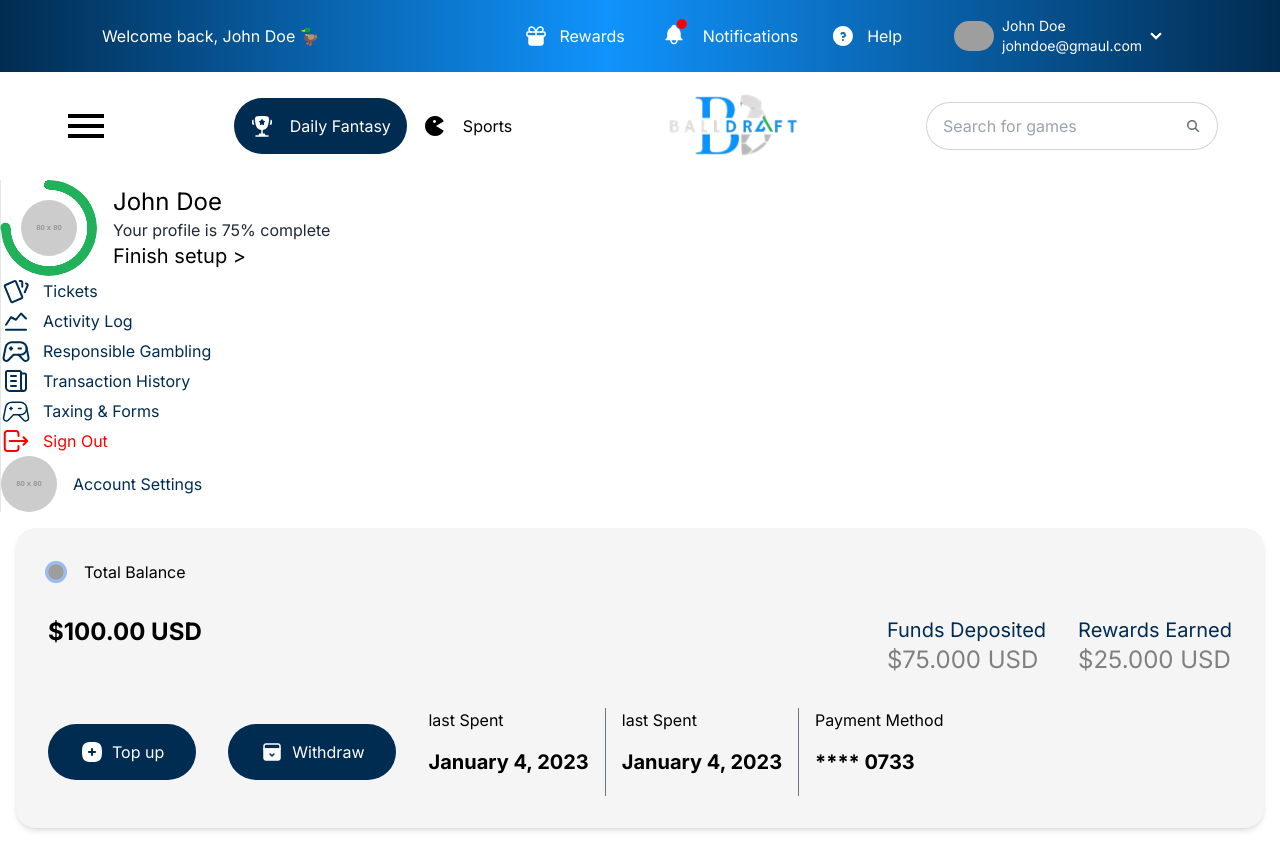
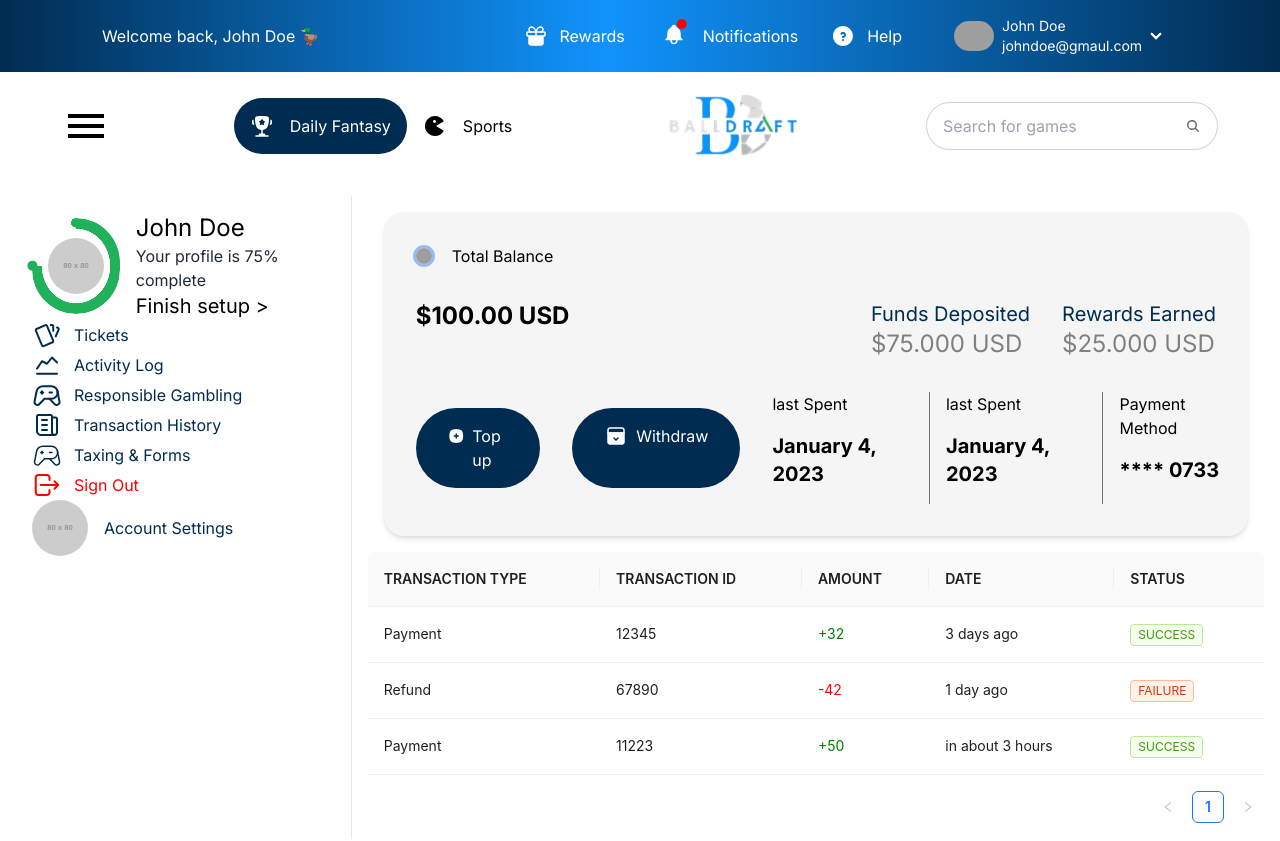
Before and after one commit to romeoscript/balldraft_frontend, a Next.js app: page /Dashboard/account in a window 1280 px wide. Shown: the top 841 px of the page. Built offline with nearby package versions, Linux system fonts and the light colour scheme; grey boxes are pictures that could not be loaded.

Commit message:
transaction table

```diff
--- a/app/(Dashboard)/Dashboard/account/page.js
+++ b/app/(Dashboard)/Dashboard/account/page.js
@@ -4,10 +4,14 @@ import React from 'react'
 
 const page = () => {
     return (
-        <div>
-            <Sider />
-            <MainContent />
-        </div>
+        <section>
+            <div className='flex gap-4 p-[1rem] justify-around'>
+                <Sider />
+                <MainContent />
+
+            </div>
+        </section>
+
     )
 }
 
--- a/components/Accounts/MainContent.jsx
+++ b/components/Accounts/MainContent.jsx
@@ -1,10 +1,12 @@
 import React from 'react'
 import Balance from '../Balance'
+import TransactionTable from './TransactionTable'
 
 const MainContent = () => {
   return (
     <div>
       <Balance />
+      <TransactionTable />
     </div>
   )
 }
--- a/components/Accounts/Sider.jsx
+++ b/components/Accounts/Sider.jsx
@@ -4,7 +4,7 @@ import Icon from '@/Reusable/Icons/Icons'
 
 const Sider = () => {
     return (
-        <div className='border-l-[1px] border-gray'>
+        <div className='border-r-[1px] border-gray p-[1rem]'>
             <div>
                 <UserProfile />
                 <ul>
@@ -16,7 +16,6 @@ const Sider = () => {
                     <li className='flex items-center gap-3 text-[#ff0000]'><Icon type="logout" />Sign Out</li>
                 </ul>
             </div>
-
             <div className='flex items-center gap-4 text-[#012C51]'>
                 <img
                     className=" w-14 h-14 rounded-full object-cover"
--- /dev/null
+++ b/components/Accounts/TransactionTable.jsx
@@ -0,0 +1,73 @@
+"use client";
+import React from 'react';
+import { Space, Table, Tag } from 'antd';
+import { formatDistanceToNow, parseISO } from 'date-fns';
+
+const columns = [
+    {
+        title: 'TRANSACTION TYPE',
+        dataIndex: 'type',
+        key: 'type',
+        render: (text) => <a>{text}</a>,
+    },
+    {
+        title: 'TRANSACTION ID',
+        dataIndex: 'id',
+        key: 'id',
+    },
+    {
+        title: 'AMOUNT',
+        dataIndex: 'amount',
+        key: 'amount',
+        render: (amount) => {
+            const color = amount > 0 ? 'green' : 'red';
+            return <span style={{ color }}>{amount > 0 ? `+${amount}` : amount}</span>;
+        },
+    },
+    {
+        title: 'DATE',
+        dataIndex: 'date',
+        key: 'date',
+        render: (date) => formatDistanceToNow(parseISO(date), { addSuffix: true }),
+    },
+    {
+        title: 'STATUS',
+        key: 'status',
+        dataIndex: 'status',
+        render: (status) => {
+            const color = status === 'success' ? 'green' : 'volcano';
+            return <Tag color={color}>{status.toUpperCase()}</Tag>;
+        },
+    },
+
+];
+
+const data = [
+    {
+        key: '1',
+        type: 'Payment',
+        id: '12345',
+        amount: 32,
+        date: '2024-05-02T09:30:00Z',
+        status: 'success',
+    },
+    {
+        key: '2',
+        type: 'Refund',
+        id: '67890',
+        amount: -42,
+        date: '2024-05-04T11:00:00Z',
+        status: 'failure',
+    },
+    {
+        key: '3',
+        type: 'Payment',
+        id: '11223',
+        amount: 50,
+        date: '2024-05-05T15:15:00Z',
+        status: 'success',
+    },
+];
+
+const TransactionTable = () => <Table columns={columns} dataSource={data} />;
+export default TransactionTable;
--- a/package.json
+++ b/package.json
@@ -20,7 +20,7 @@
     "antd": "^5.14.0",
     "aos": "^2.3.4",
     "axios": "^1.6.7",
-    "date-fns": "^3.3.1",
+    "date-fns": "^3.6.0",
     "formik": "^2.4.5",
     "gsap": "^3.12.5",
     "newsapi": "^2.4.1",
```
Also changed, not shown: 1 other file (tests, documents, lock files or other folders).
